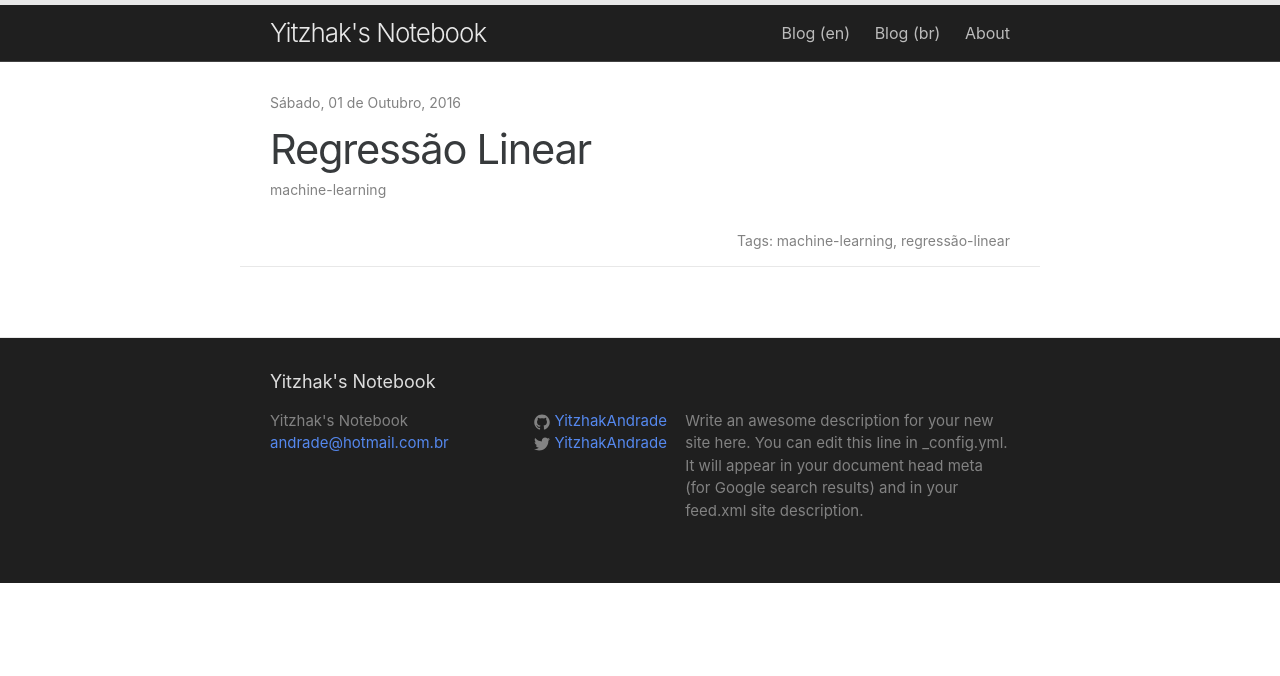
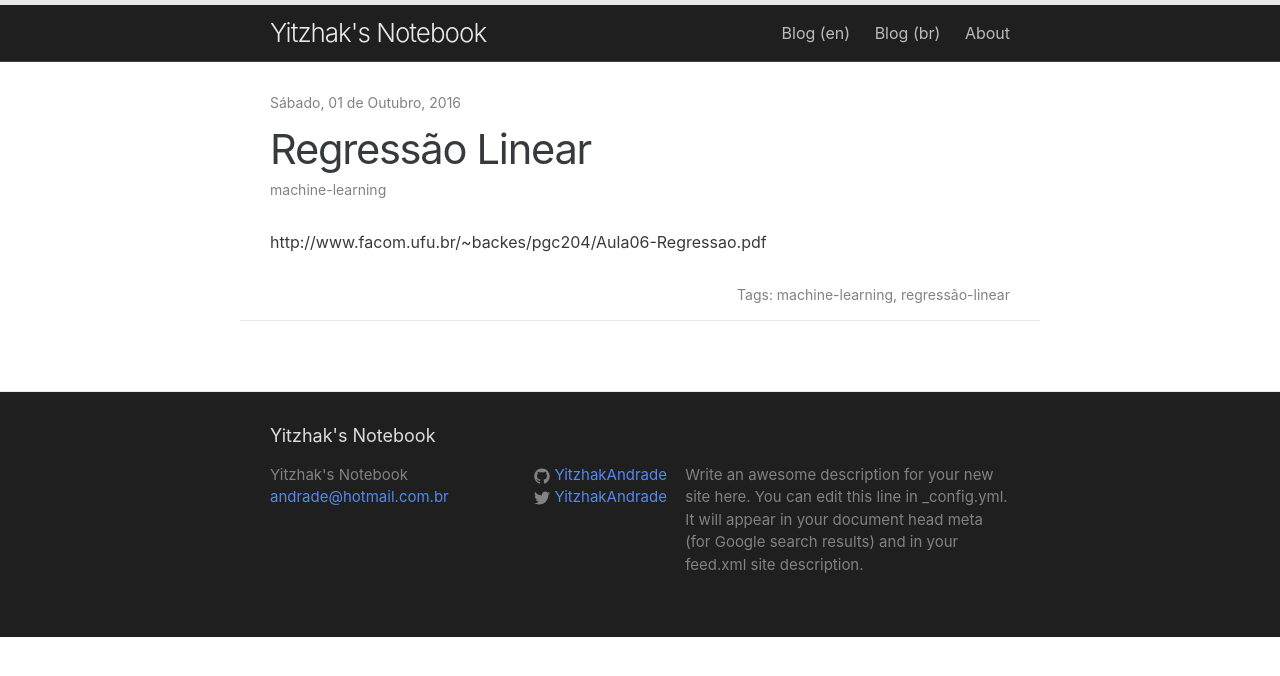
Before and after one commit to ZackStone/notebook, a Jekyll site: the page built from _posts/2017-09-30-regressao-linear.md, in a window 1280 px wide. Shown: the top 676 px of the page. Built offline with Jekyll 4.4.1, drawn with Linux system fonts in a browser that asks for light colours; comment, search, counter and statistics services are not loaded; some of the changed lines change nothing that is shown.

Commit message:
SAlvando link do pdf de regressão linear

```diff
--- a/_posts/2017-09-30-regressao-linear.md
+++ b/_posts/2017-09-30-regressao-linear.md
@@ -7,3 +7,5 @@ tags: machine-learning regressão-linear
 language: br
 summary: Breve descrição sobre o post de regressão linear
 ---
+
+http://www.facom.ufu.br/~backes/pgc204/Aula06-Regressao.pdf
```
